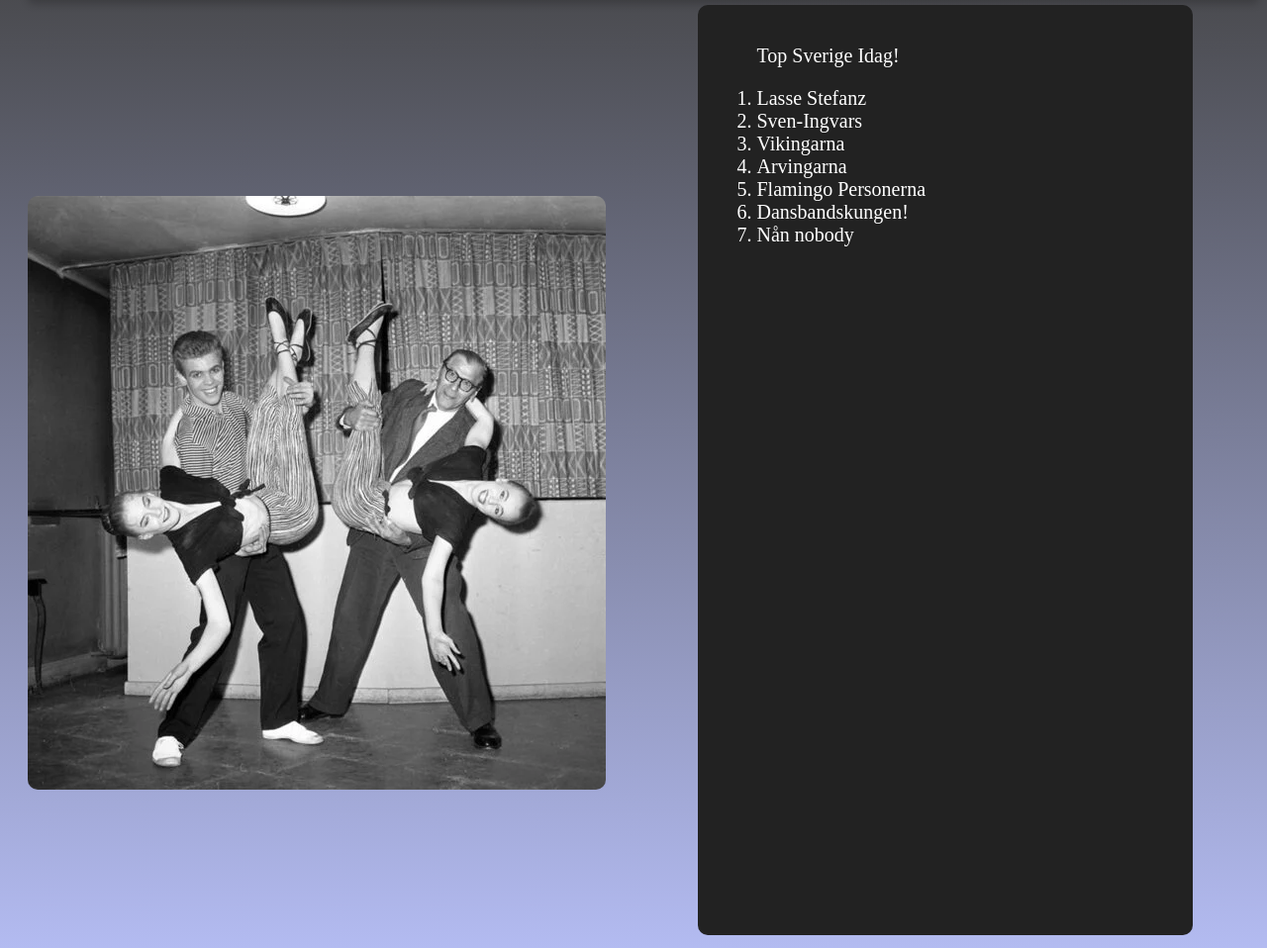
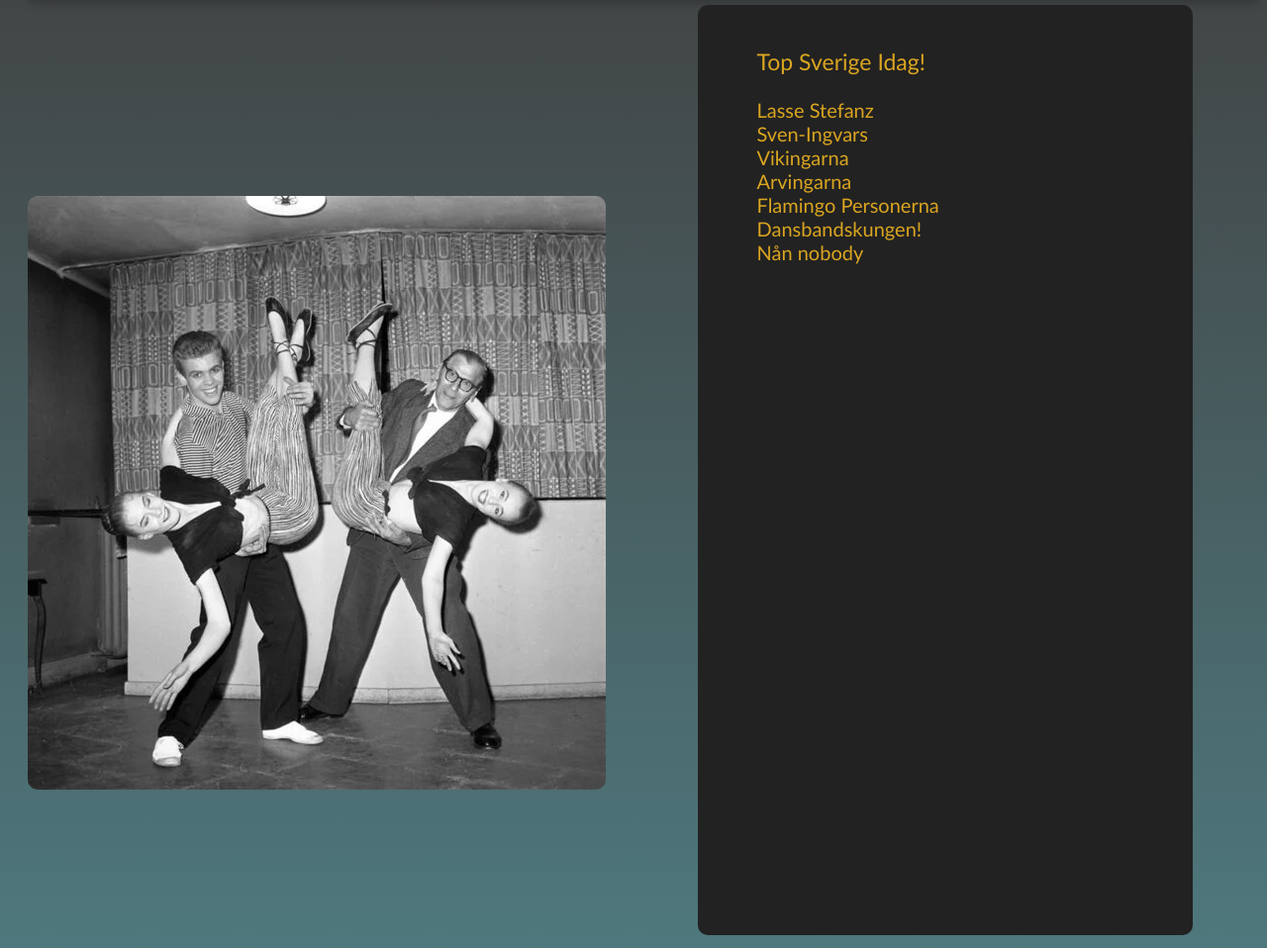
Before and after one commit to RiktigtSnyggaGreger/WEUWEB, a PHP site: page / in a window 1280 px wide. Shown: the part 88-1046 px from the top of the page at 99% size. Run offline with PHP 8.4, Linux system fonts and the light colour scheme; data that the repository does not hold is empty.

Commit message:
Update background gradient and adjust sidebar styles for consistency

```diff
--- a/style.css
+++ b/style.css
@@ -1,5 +1,5 @@
 body {
-  background: linear-gradient(180deg, rgb(65, 65, 65), rgb(179, 187, 241));
+  background: linear-gradient(180deg, rgb(65, 65, 65), rgb(78, 120, 125));
   color: hsl(0, 0%, 100%);
   font-size: 20px;
   font-family:'Gill Sans', 'Gill Sans MT', Calibri, 'Trebuchet MS', sans-serif;
@@ -7,6 +7,10 @@ body {
   grid-template-columns: auto auto;
   grid-template-rows: auto auto auto auto;
   gap: 5px;
+}
+
+h1 {
+  color: goldenrod;
 }
 
 #aboutme {
@@ -67,15 +71,26 @@ body {
 
 
 }
-.sidebar li {
-  color: white;
-  font-size: 20px;
-  font-family:'Times New Roman', Times, serif
+
+.sidebar h2 {
+  color: goldenrod;
+  font-size: 30px;
+  font-family:'Courier New', Courier, monospace
 
 }
+
+.sidebar li {
+  color: goldenrod;
+  font-size: 23;
+
+  list-style-type: none;
+
+}
+
 .sidebar p {
-  font-size: 20px;
-  font-family:'Times New Roman', Times, serif
+  color: goldenrod;
+  font-size: 23px;
+  font-family: 'Gill Sans', 'Gill Sans MT', Calibri, 'Trebuchet MS', sans-serif;
 }
 
 
```
